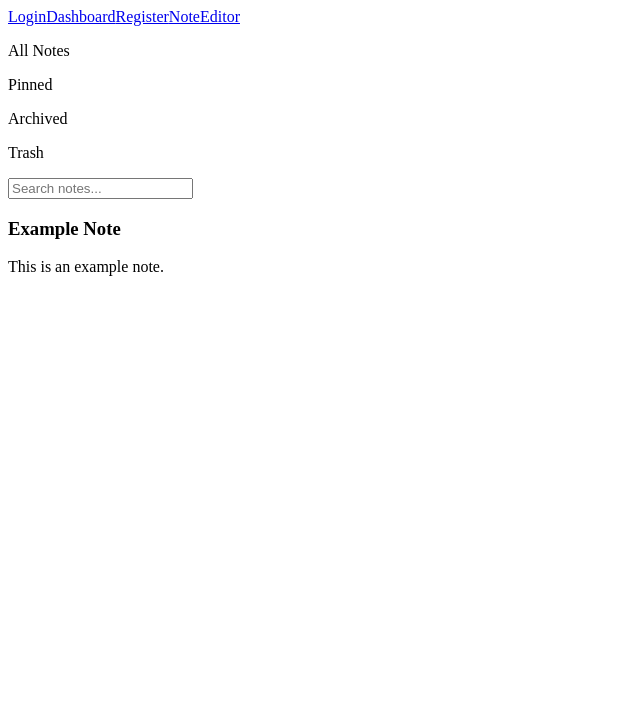
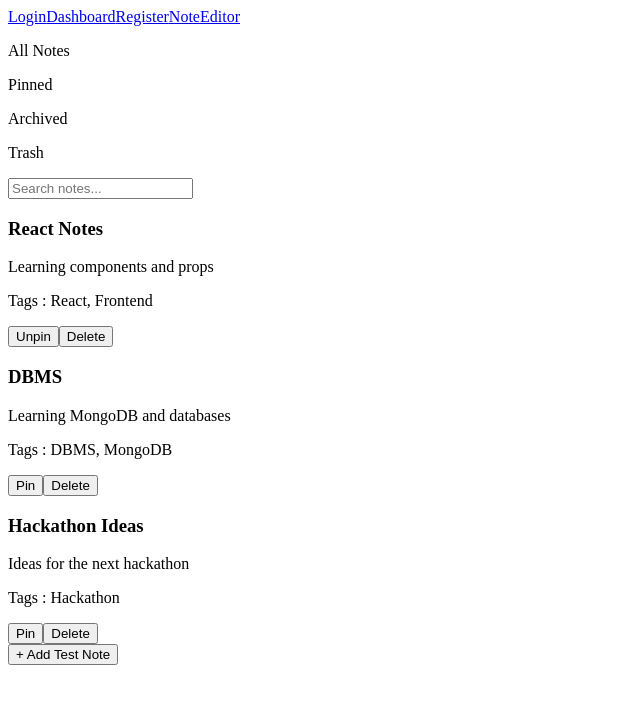
Before and after one commit to Siddharth-sem/PROJECTS-MERN, a React app in the folder smart-notes/frontend/: page /dashboard in a window 1280 px wide. Shown: the top 704 px of the page, without its empty margins (0-640 px from the left). Built offline with nearby package versions, Linux system fonts and the light colour scheme; the HTML template or start-up script is replaced by a standard one.

Commit message:
added addtestnote, pin button and temporary delete button

```diff
--- a/smart-notes/frontend/src/components/NoteCard.jsx
+++ b/smart-notes/frontend/src/components/NoteCard.jsx
@@ -1,8 +1,22 @@
-const NoteCard = () => {
+const NoteCard = ({note, togglePin, deleteNote}
+) => {
   return (
     <div>
-      <h3>Example Note</h3>
-      <p>This is an example note.</p>
+      <h3>{note.title}</h3>
+
+      <p>{note.content}</p>
+
+      <p>
+        Tags : {note.tags.join(", ")}
+      </p>
+
+      <button onClick={() => togglePin(note.id)}>
+        {note.isPinned ? "Unpin" : "Pin"}
+      </button>
+
+      <button onClick={() => deleteNote(note.id)}>
+        Delete
+      </button>
     </div>
   )
 }
--- a/smart-notes/frontend/src/components/NotesList.jsx
+++ b/smart-notes/frontend/src/components/NotesList.jsx
@@ -1,9 +1,88 @@
+import { useState } from "react"
 import NoteCard from "./NoteCard"
 
+
 const NotesList = () => {
+
+const [notes, setNotes] = useState([
+  {
+    id: 1,
+    title: "React Notes",
+    content: "Learning components and props",
+    tags: ["React", "Frontend"],
+    isPinned: true
+  },
+  {
+    id: 2,
+    title: "DBMS",
+    content: "Learning MongoDB and databases",
+    tags: ["DBMS", "MongoDB"],
+    isPinned: false
+  },
+  {
+    id: 3,
+    title: "Hackathon Ideas",
+    content: "Ideas for the next hackathon",
+    tags: ["Hackathon"],
+    isPinned: false
+  }
+])
+
+// create new note
+const addTestNote = () => {
+
+  const newNote = {
+    id: Date.now(),
+    title: "New Test Note",
+    content: "This note was added using state.",
+    tags: ["Test"],
+    isPinned: false
+  }
+
+  setNotes([...notes, newNote])
+}
+
+// pin the note
+const togglePin = (noteId) => {
+
+    setNotes(
+      notes.map((note) => {
+
+        if (note.id === noteId) {
+          return {
+            ...note,
+            isPinned: !note.isPinned
+          }
+        }
+
+        return note
+      })
+    )
+  }
+
+  // remove the specific note
+  const deleteNote = (noteId) => {
+
+  setNotes(
+    notes.filter((note) => note.id !== noteId)
+  )
+
+}
+
+
   return (
     <div>
-      <NoteCard />
+      {notes.map((note) => (
+        <NoteCard key={note.id}
+        note={note}
+        togglePin={togglePin}
+        deleteNote={deleteNote}
+        />
+      ))}
+
+      <button onClick={addTestNote}>
+        + Add Test Note
+      </button>
     </div>
   )
 }
```
